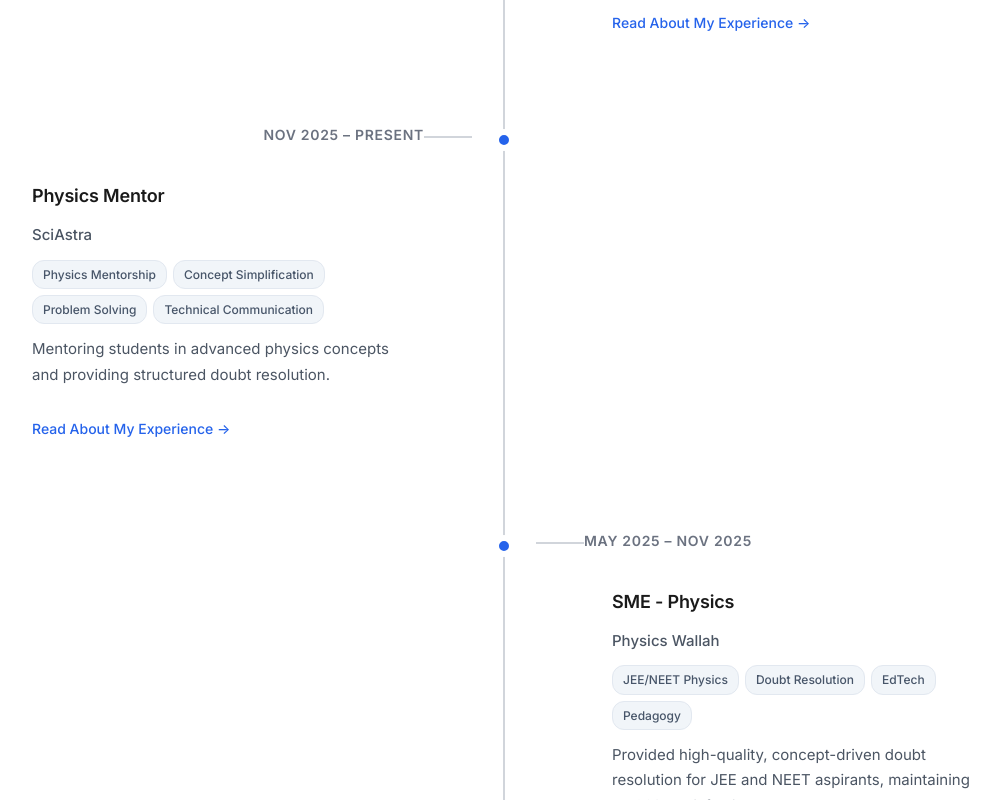
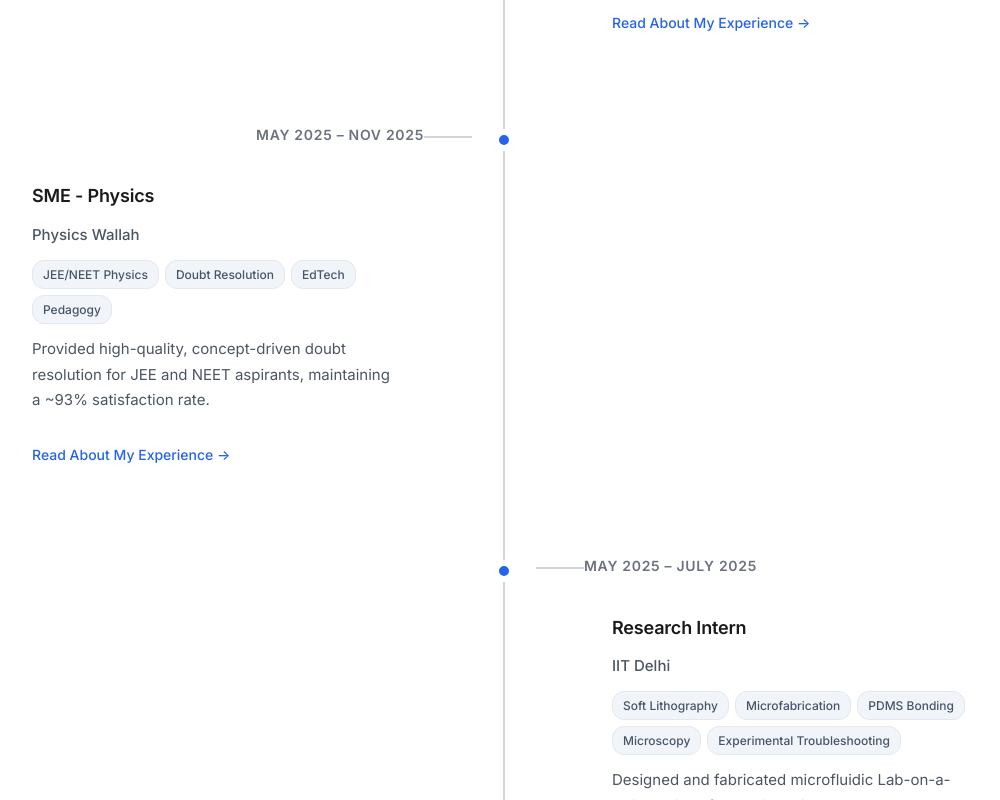
Before and after one commit to chiragmalik2612/chiragmalikpf, a React (Vite) app: page / in a window 1280 px wide. Shown: the part 2540-3340 px from the top of the page, without its empty margins (136-1136 px from the left). Built offline with nearby package versions, Linux system fonts and the light colour scheme.

Commit message:
updated exp
Removed commented-out Physics Mentor experience from experiences.js.

```diff
--- a/src/data/experiences.js
+++ b/src/data/experiences.js
@@ -72,21 +72,21 @@ export const experiences = [
     skills: ["Next.js","Firebase","Typescript"],
     images: [],
   },
-  {
-    title: "Physics Mentor",
-    slug: "physics-mentor",
-    org: "SciAstra",
-    orgLink: "https://www.linkedin.com/company/sciastra/",
-    date: "Nov 2025 – Present",
-    type: "Content",
-    description: "Mentoring students in advanced physics concepts and providing structured doubt resolution.",
-    detailedDescription: `
-      <p>Currently working as a Physics Mentor at SciAstra, I assist students in strengthening their conceptual foundations in Physics. My day-to-day involves breaking down complex mechanics, electromagnetism, and thermodynamics problems into accessible, step-by-step explanations.</p>
-      <p>Beyond just solving equations, I focus on the underlying physical principles, helping students develop an intuitive understanding of the subject to improve their independent problem-solving capabilities.</p>
-    `,
-    skills: ["Physics Mentorship", "Concept Simplification", "Problem Solving", "Technical Communication"],
-    images: [],
-  },
+  // {
+  //   title: "Physics Mentor",
+  //   slug: "physics-mentor",
+  //   org: "SciAstra",
+  //   orgLink: "https://www.linkedin.com/company/sciastra/",
+  //   date: "Nov 2025 – Present",
+  //   type: "Content",
+  //   description: "Mentoring students in advanced physics concepts and providing structured doubt resolution.",
+  //   detailedDescription: `
+  //     <p>Currently working as a Physics Mentor at SciAstra, I assist students in strengthening their conceptual foundations in Physics. My day-to-day involves breaking down complex mechanics, electromagnetism, and thermodynamics problems into accessible, step-by-step explanations.</p>
+  //     <p>Beyond just solving equations, I focus on the underlying physical principles, helping students develop an intuitive understanding of the subject to improve their independent problem-solving capabilities.</p>
+  //   `,
+  //   skills: ["Physics Mentorship", "Concept Simplification", "Problem Solving", "Technical Communication"],
+  //   images: [],
+  // },
   {
     title: "SME - Physics",
     slug: "sme-physics",
```
